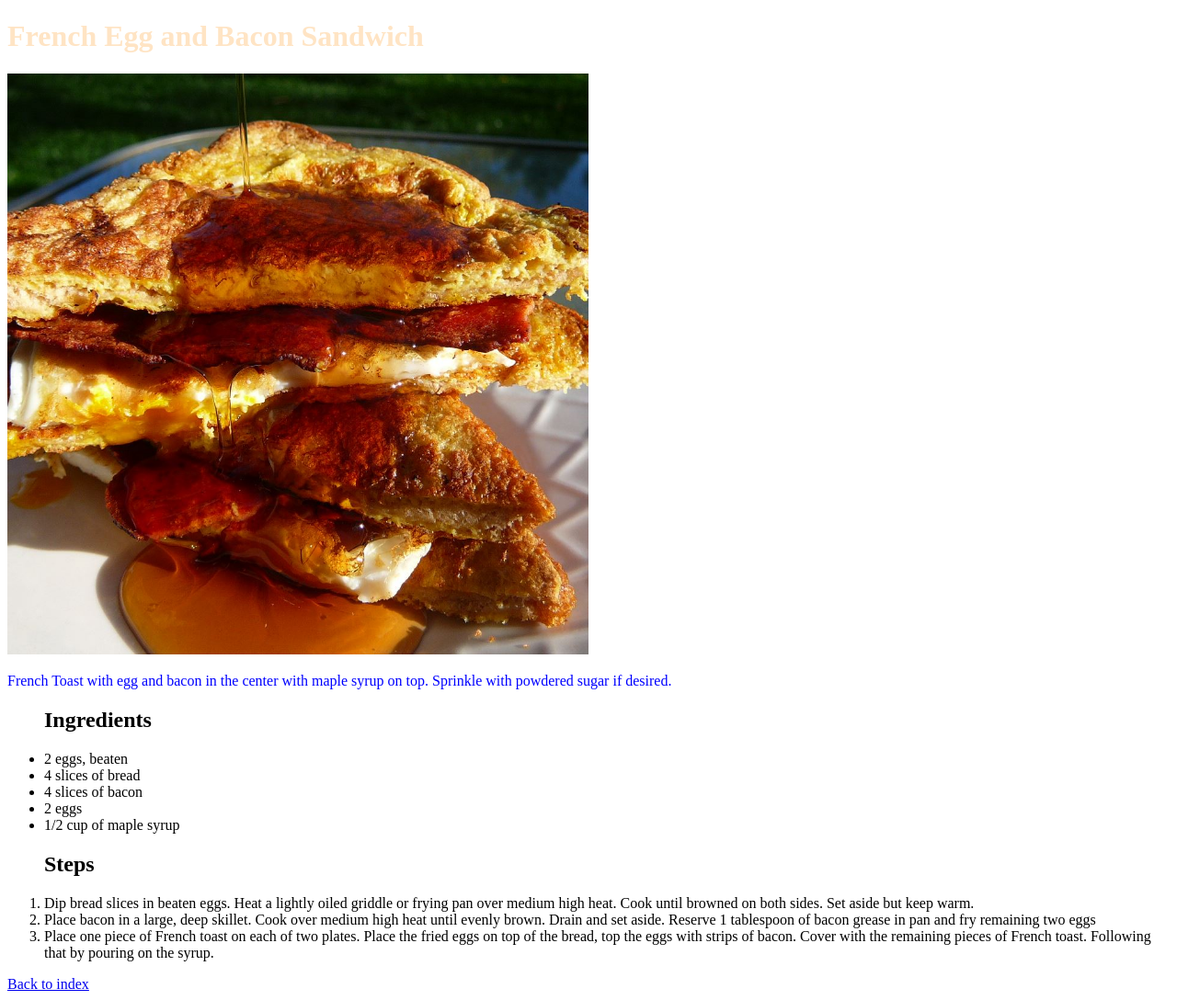
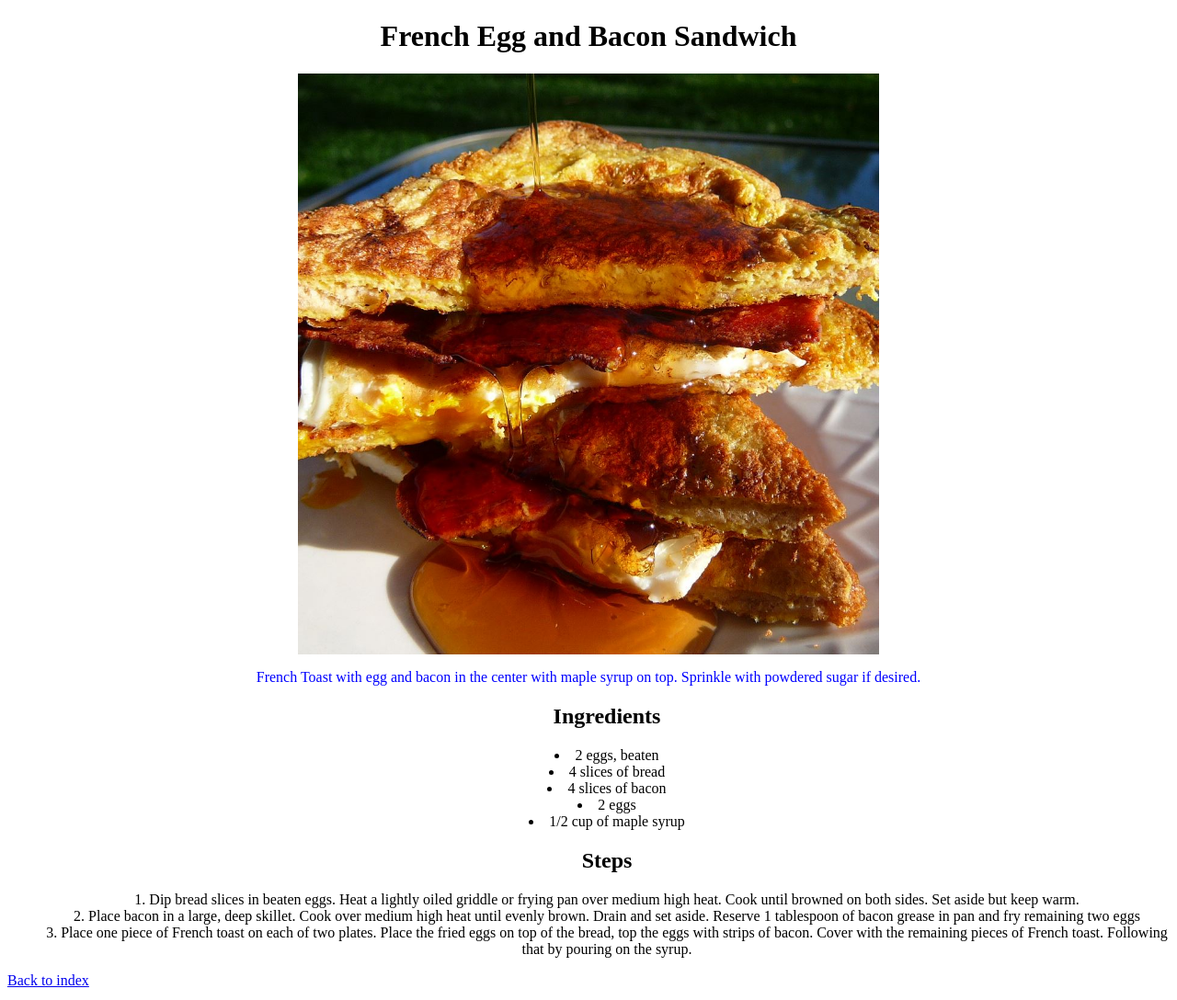
Before and after one commit to LoqLamp/odin-recipes, a plain HTML site: page recipes/febsandwich.html in a window 1280 px wide. Shown: the whole page at 92% size. Drawn offline with Linux system fonts and the light colour scheme; files that its build step writes are made by us from their sources.

Commit message:
css centered text, list, images

```diff
--- a/css/style.css
+++ b/css/style.css
@@ -1,12 +1,27 @@
+
+
 img {
   width: 50%;
   height: 50%;
+  margin: auto;
+  display: block;
 }
 
 p {
   color: blue;
+  text-align: center;
 }
 
 h1 {
-  color:bisque;
+  text-align: center;
 }
+
+ul {
+  text-align: center;
+  list-style: inside;
+}
+
+ol {
+  list-style: number inside;
+  text-align: center;
+}
--- a/recipes/febsandwich.html
+++ b/recipes/febsandwich.html
@@ -4,7 +4,7 @@
 <head>
   <meta charset="UTF-8">
   <meta name="viewport" content="width=device-width, initial-scale=1.0">
-  <link rel="stylesheet" href="css/style.css">
+  <link rel="stylesheet" href="../css/style.css">
   <title>French Egg and Bacon Sandwich</title>
 </head>
 <h1>French Egg and Bacon Sandwich</h1>
```
Also changed, not shown: recipes/eggcasserole.html (+1 -1 lines).
